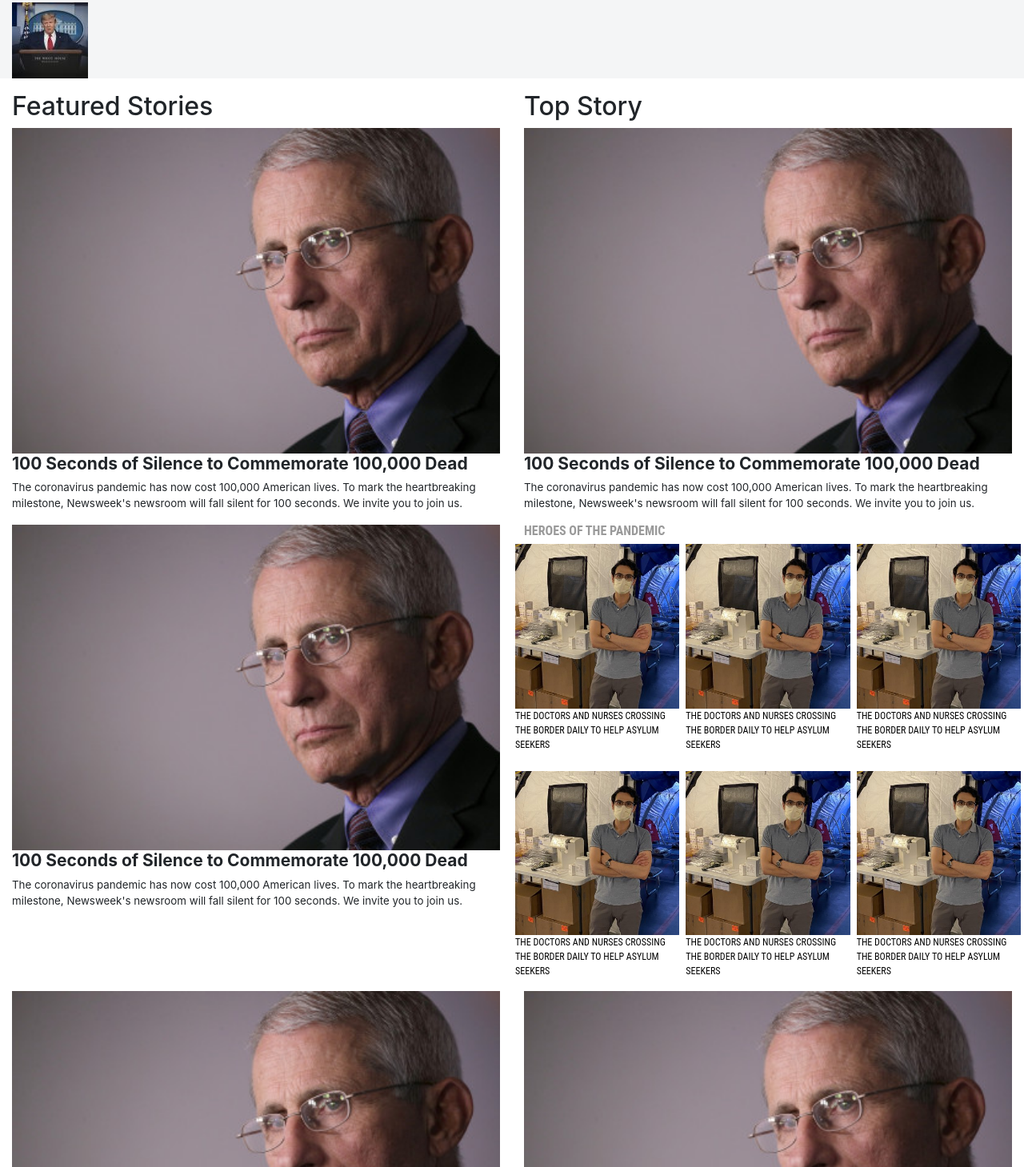
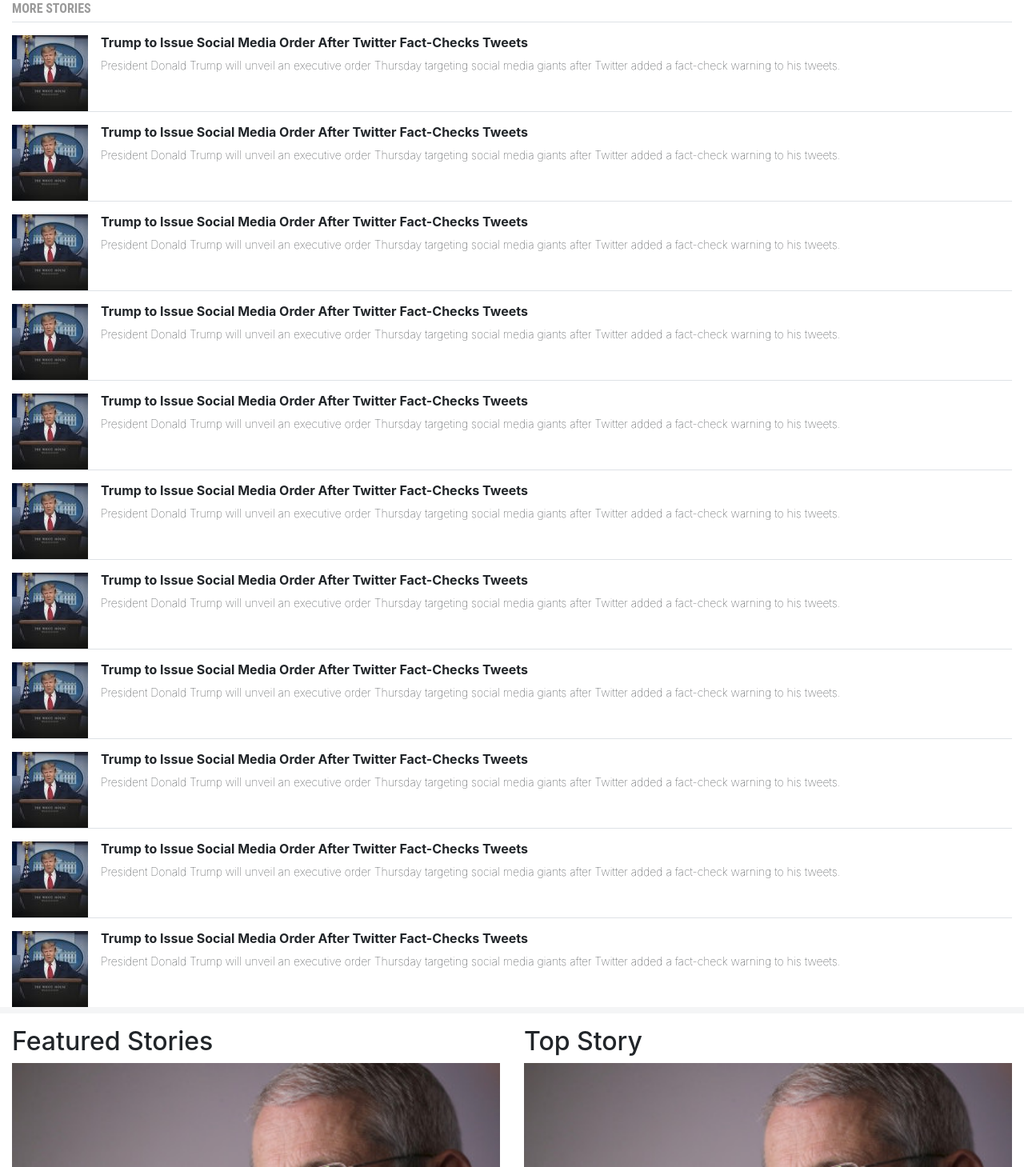
Before and after one commit to yahir91/Newsweek, a plain HTML site: page index.html in a window 1280 px wide. Shown: the part 5715-7174 px from the top of the page at 80% size. Drawn offline with nearby package versions, Linux system fonts and the light colour scheme.

Commit message:
top stories created

```diff
--- a/assets/CSS/style.css
+++ b/assets/CSS/style.css
@@ -135,8 +135,22 @@ article p {
   width: 100%;
 }
 
+.more-stories {
+  background-color: white;
+}
+
 .more-stories h2 {
   color: rgba(3, 3, 3, 0.4);
   font: bold 16px/16px "Roboto Condensed", sans-serif;
   text-transform: uppercase;
 }
+
+.more-stories h3 {
+font-size: 16px;
+font-weight: bold;
+}
+
+.more-stories p {
+  font-size: 14px;
+  font-weight:lighter;
+}
--- a/index.html
+++ b/index.html
@@ -277,13 +277,117 @@
           </div>
         </section>
 
-        <section class="more-stories col-12">
+        <section class="more-stories col-12 my-2 pt-3">
           <h2>More Stories</h2>
-          <div>
+          <div class="d-flex border-top pt-3">
             <div>
               <img src="assets/images/donald-trump.jpg" alt="">
             </div>
-
+            <div class="text pl-3">
+              <h3>Trump to Issue Social Media Order After Twitter Fact-Checks Tweets</h3>
+              <p>President Donald Trump will unveil an executive order Thursday targeting social media giants after
+                Twitter added a fact-check warning to his tweets.</p>
+            </div>
+          </div>
+          <div class="d-flex border-top pt-3">
+            <div>
+              <img src="assets/images/donald-trump.jpg" alt="">
+            </div>
+            <div class="text pl-3">
+              <h3>Trump to Issue Social Media Order After Twitter Fact-Checks Tweets</h3>
+              <p>President Donald Trump will unveil an executive order Thursday targeting social media giants after
+                Twitter added a fact-check warning to his tweets.</p>
+            </div>
+          </div>
+          <div class="d-flex border-top pt-3">
+            <div>
+              <img src="assets/images/donald-trump.jpg" alt="">
+            </div>
+            <div class="text pl-3">
+              <h3>Trump to Issue Social Media Order After Twitter Fact-Checks Tweets</h3>
+              <p>President Donald Trump will unveil an executive order Thursday targeting social media giants after
+                Twitter added a fact-check warning to his tweets.</p>
+            </div>
+          </div>
+          <div class="d-flex border-top pt-3">
+            <div>
+              <img src="assets/images/donald-trump.jpg" alt="">
+            </div>
+            <div class="text pl-3">
+              <h3>Trump to Issue Social Media Order After Twitter Fact-Checks Tweets</h3>
+              <p>President Donald Trump will unveil an executive order Thursday targeting social media giants after
+                Twitter added a fact-check warning to his tweets.</p>
+            </div>
+          </div>
+          <div class="d-flex border-top pt-3">
+            <div>
+              <img src="assets/images/donald-trump.jpg" alt="">
+            </div>
+            <div class="text pl-3">
+              <h3>Trump to Issue Social Media Order After Twitter Fact-Checks Tweets</h3>
+              <p>President Donald Trump will unveil an executive order Thursday targeting social media giants after
+                Twitter added a fact-check warning to his tweets.</p>
+            </div>
+          </div>
+          <div class="d-flex border-top pt-3">
+            <div>
+              <img src="assets/images/donald-trump.jpg" alt="">
+            </div>
+            <div class="text pl-3">
+              <h3>Trump to Issue Social Media Order After Twitter Fact-Checks Tweets</h3>
+              <p>President Donald Trump will unveil an executive order Thursday targeting social media giants after
+                Twitter added a fact-check warning to his tweets.</p>
+            </div>
+          </div>
+          <div class="d-flex border-top pt-3">
+            <div>
+              <img src="assets/images/donald-trump.jpg" alt="">
+            </div>
+            <div class="text pl-3">
+              <h3>Trump to Issue Social Media Order After Twitter Fact-Checks Tweets</h3>
+              <p>President Donald Trump will unveil an executive order Thursday targeting social media giants after
+                Twitter added a fact-check warning to his tweets.</p>
+            </div>
+          </div>
+          <div class="d-flex border-top pt-3">
+            <div>
+              <img src="assets/images/donald-trump.jpg" alt="">
+            </div>
+            <div class="text pl-3">
+              <h3>Trump to Issue Social Media Order After Twitter Fact-Checks Tweets</h3>
+              <p>President Donald Trump will unveil an executive order Thursday targeting social media giants after
+                Twitter added a fact-check warning to his tweets.</p>
+            </div>
+          </div>
+          <div class="d-flex border-top pt-3">
+            <div>
+              <img src="assets/images/donald-trump.jpg" alt="">
+            </div>
+            <div class="text pl-3">
+              <h3>Trump to Issue Social Media Order After Twitter Fact-Checks Tweets</h3>
+              <p>President Donald Trump will unveil an executive order Thursday targeting social media giants after
+                Twitter added a fact-check warning to his tweets.</p>
+            </div>
+          </div>
+          <div class="d-flex border-top pt-3">
+            <div>
+              <img src="assets/images/donald-trump.jpg" alt="">
+            </div>
+            <div class="text pl-3">
+              <h3>Trump to Issue Social Media Order After Twitter Fact-Checks Tweets</h3>
+              <p>President Donald Trump will unveil an executive order Thursday targeting social media giants after
+                Twitter added a fact-check warning to his tweets.</p>
+            </div>
+          </div>
+          <div class="d-flex border-top pt-3">
+            <div>
+              <img src="assets/images/donald-trump.jpg" alt="">
+            </div>
+            <div class="text pl-3">
+              <h3>Trump to Issue Social Media Order After Twitter Fact-Checks Tweets</h3>
+              <p>President Donald Trump will unveil an executive order Thursday targeting social media giants after
+                Twitter added a fact-check warning to his tweets.</p>
+            </div>
           </div>
 
         </section>
```
